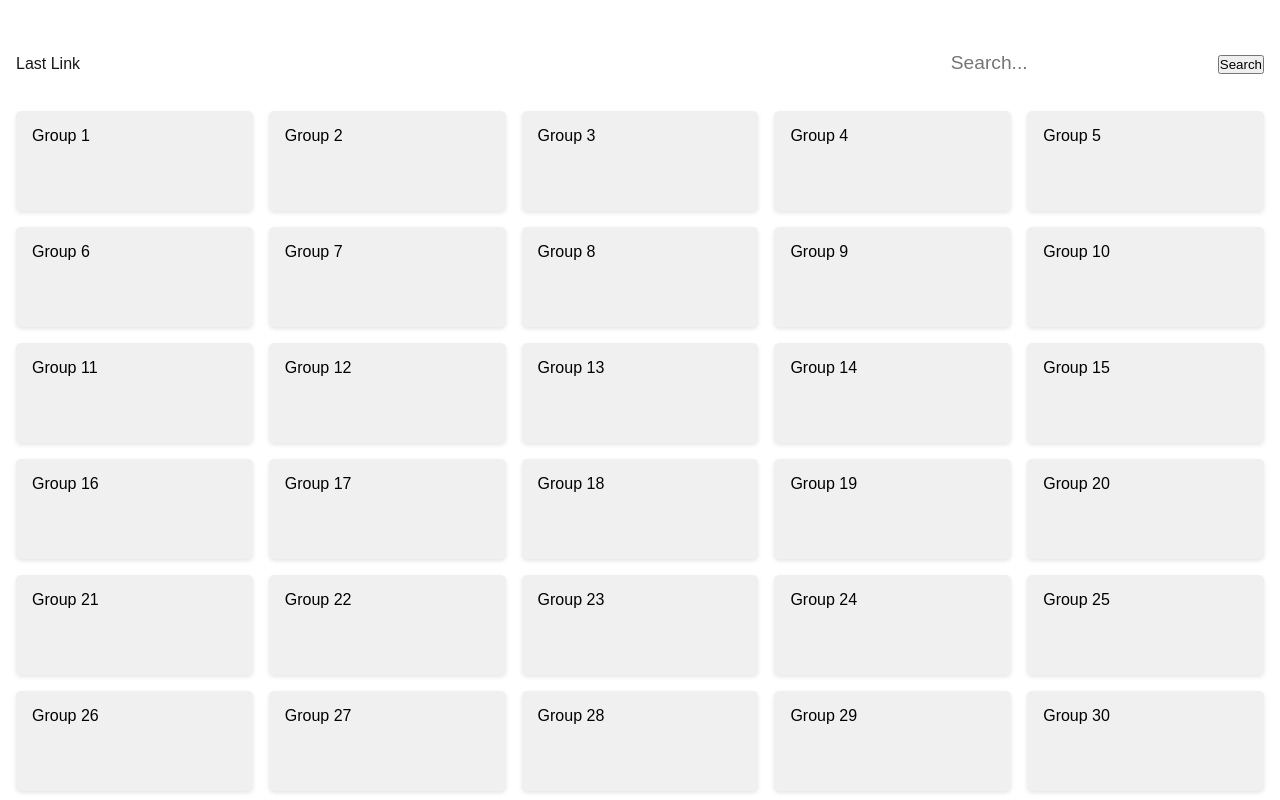
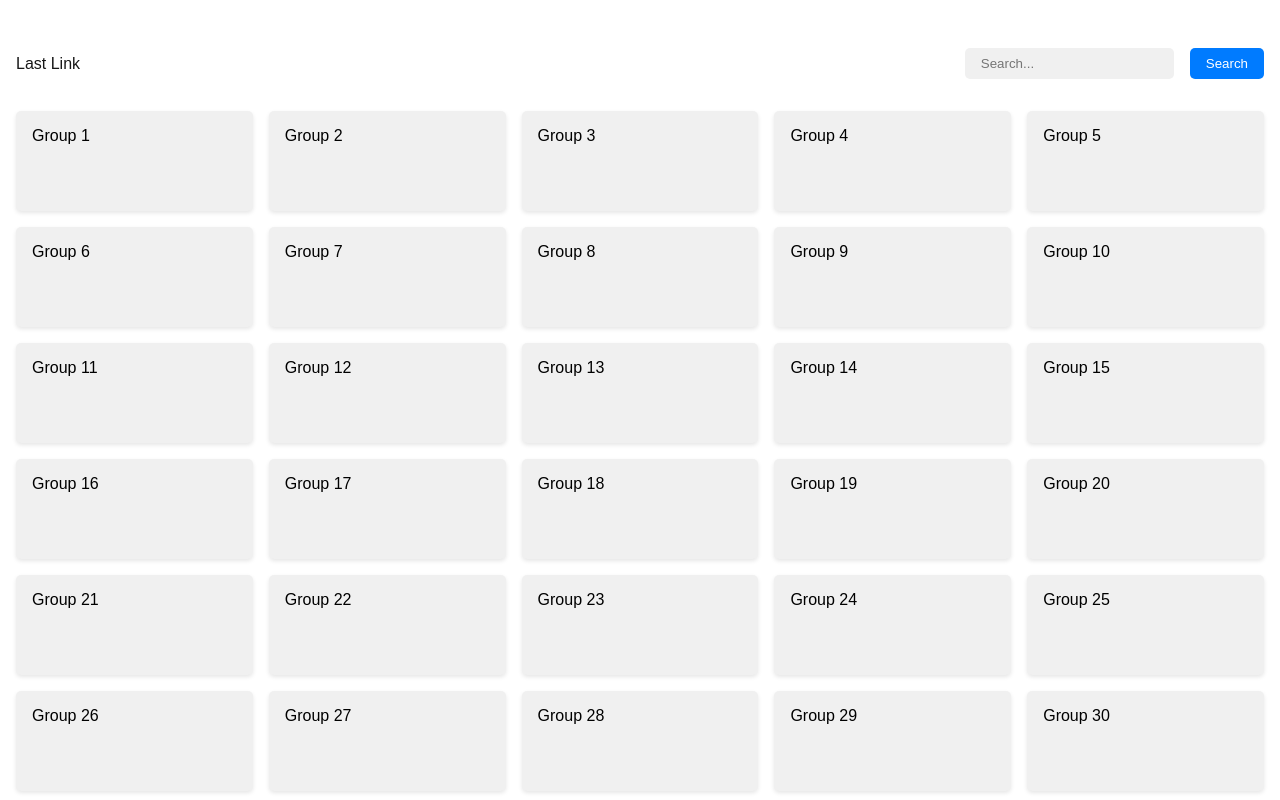
Before and after one commit to DezyNation/wagroups, a Next.js app: page / in a window 1280 px wide. Shown: the top 800 px of the page. Built offline with nearby package versions, Linux system fonts and the light colour scheme.

Commit message:
styling update

```diff
--- a/src/app/globals.css
+++ b/src/app/globals.css
@@ -69,3 +69,63 @@ a {
     outline: none;
     border: 2px solid #007bff;
 }
+
+button{
+    display: inline-block;
+    padding: 0.5rem 1rem;
+    border: none;
+    border-radius: 5px;
+    background-color: #007bff;
+    color: #fff;
+    cursor: pointer;
+    transition: background-color 0.2s ease-in-out;
+}
+
+button:hover{
+    background-color: #0056b3;
+}
+
+button:active{
+    background-color: #004080;
+    transform: scale(0.98);
+}
+
+button:focus{
+    outline: none;
+    border: 2px solid #007bff;
+}
+
+button:active:focus{
+    outline: none;
+    border: 2px solid #007bff;
+}
+
+input{
+    display: inline-block;
+    padding: 0.5rem 1rem;
+    border: none;
+    border-radius: 5px;
+    background-color: #f0f0f0;
+    color: #000;
+    cursor: pointer;
+    transition: background-color 0.2s ease-in-out;
+}
+
+input:hover{
+    background-color: #e0e0e0;
+}
+
+input:active{
+    background-color: #d0d0d0;
+    transform: scale(0.98);
+}
+
+input:focus{
+    outline: none;
+    border: 2px solid #007bff;
+}
+
+input:active:focus{
+    outline: none;
+    border: 2px solid #007bff;
+}
--- a/src/components/Search.tsx
+++ b/src/components/Search.tsx
@@ -21,11 +21,11 @@ const Search = ({ onSearch }: { onSearch: (query: number) => void }) => {
         flexDirection: "row",
         alignItems: "center",
         justifyContent: "space-between",
-        gap: "10px",
+        gap: "2rem",
         margin: "2rem auto",
       }}
     >
-      <div>
+      <div style={{width: '40%'}}>
         <p>Last Link</p>
         {localStorage.getItem("lastGroup") && isClient ? (
           <p
@@ -37,22 +37,18 @@ const Search = ({ onSearch }: { onSearch: (query: number) => void }) => {
           </p>
         ) : null}
       </div>
-      <div>
+      <div style={{
+        display: "flex",
+        flexDirection: "row",
+        alignItems: "center",
+        justifyContent: "flex-end",
+        gap: "1rem",
+      }}>
         <input
           type="number"
           placeholder="Search..."
           value={query}
           onChange={(e) => setQuery(e.target.value)}
-          style={{
-            padding: "4px",
-            fontSize: "1.2rem",
-            color: "#FFF",
-            outline: "none",
-            border: "none",
-            borderBottom: "1px solid #FFF",
-            marginRight: "1rem",
-            backgroundColor: "transparent",
-          }}
         />
         <button onClick={handleSearch}>Search</button>
       </div>
```
